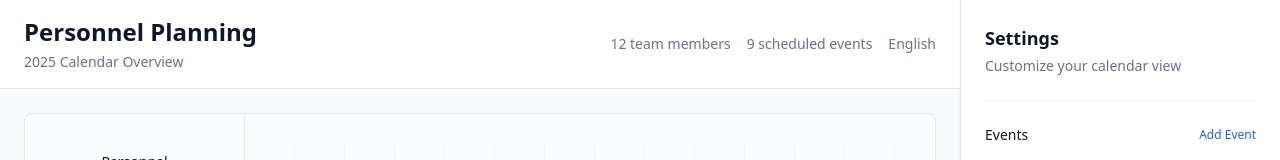
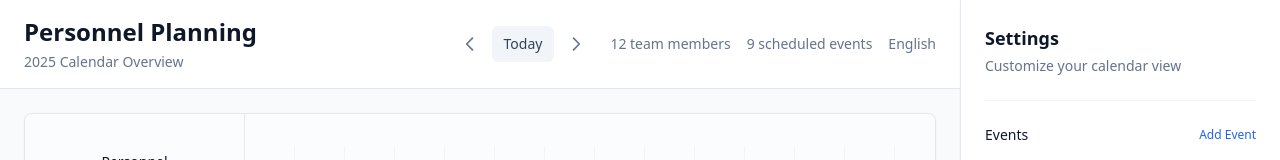
Before and after one commit to Mahdi-Golriz/calendar-svelte, a SvelteKit app: page / in a window 1280 px wide. Shown: the top 160 px of the page. Built offline with nearby package versions, Linux system fonts and the light colour scheme.

Commit message:
Add scroll navigation functionality to Calendar component

```diff
--- a/src/lib/component/Calendar.svelte
+++ b/src/lib/component/Calendar.svelte
@@ -19,6 +19,12 @@
 
     /** @type {number} */
     export let goToTodayTrigger = 0;
+
+    /** @type {number} */
+    export let scrollLeftTrigger = 0;
+
+    /** @type {number} */
+    export let scrollRightTrigger = 0;
 
     /** @type {boolean} */
     export let showWeekends = true;
@@ -65,6 +71,16 @@
     // Watch for goToTodayTrigger changes and scroll to today
     $: if (goToTodayTrigger > 0 && gridRef && days.length > 0) {
         scrollToToday();
+    }
+
+    // Watch for scroll left trigger
+    $: if (scrollLeftTrigger > 0 && gridRef && days.length > 0) {
+        scrollLeft();
+    }
+
+    // Watch for scroll right trigger
+    $: if (scrollRightTrigger > 0 && gridRef && days.length > 0) {
+        scrollRight();
     }
 
     function calculateEvents(events, persons, showWeekends) {
@@ -198,6 +214,28 @@
                 todayIndex * dayWidth - gridWidth / 2 + dayWidth / 2;
             gridRef.scrollTo({
                 left: centeredPosition,
+                behavior: "smooth",
+            });
+        }
+    }
+
+    function scrollLeft() {
+        if (gridRef) {
+            const gridWidth = gridRef.clientWidth;
+            const scrollAmount = gridWidth * 0.8; // Scroll 80% of visible width
+            gridRef.scrollBy({
+                left: -scrollAmount,
+                behavior: "smooth",
+            });
+        }
+    }
+
+    function scrollRight() {
+        if (gridRef) {
+            const gridWidth = gridRef.clientWidth;
+            const scrollAmount = gridWidth * 0.8; // Scroll 80% of visible width
+            gridRef.scrollBy({
+                left: scrollAmount,
                 behavior: "smooth",
             });
         }
--- a/src/routes/+page.svelte
+++ b/src/routes/+page.svelte
@@ -136,6 +136,8 @@
 
     // Navigation trigger for calendar
     let goToTodayTrigger = 0;
+    let scrollLeftTrigger = 0;
+    let scrollRightTrigger = 0;
 
     /** @type {string} */
     let locale = 'en-US'; // Changed default to English
@@ -194,6 +196,14 @@
         goToTodayTrigger += 1; // Increment to trigger reactive update
     }
 
+    function handleScrollLeft() {
+        scrollLeftTrigger += 1;
+    }
+
+    function handleScrollRight() {
+        scrollRightTrigger += 1;
+    }
+
     function handleDateSelect(event) {
         const { date } = event.detail;
         console.log('Date selected:', date);
@@ -244,6 +254,37 @@
                         <p class="text-sm text-slate-500 mt-1">2025 Calendar Overview</p>
                     </div>
                     <div class="flex items-center space-x-2 md:space-x-4">
+                        <!-- Navigation buttons -->
+                        <div class="flex items-center space-x-1">
+                            <button
+                                on:click={handleScrollLeft}
+                                class="p-2 rounded-md text-slate-500 hover:text-slate-700 hover:bg-slate-100 focus:outline-none focus:ring-2 focus:ring-blue-500"
+                                title="Scroll left"
+                                aria-label="Scroll calendar left"
+                            >
+                                <svg class="w-5 h-5" fill="none" stroke="currentColor" viewBox="0 0 24 24">
+                                    <path stroke-linecap="round" stroke-linejoin="round" stroke-width="2" d="M15 19l-7-7 7-7" />
+                                </svg>
+                            </button>
+                            <button
+                                on:click={handleGoToToday}
+                                class="px-3 py-2 text-sm font-medium text-slate-700 bg-slate-100 hover:bg-slate-200 rounded-md transition-colors focus:outline-none focus:ring-2 focus:ring-blue-500"
+                                title="Go to today"
+                            >
+                                Today
+                            </button>
+                            <button
+                                on:click={handleScrollRight}
+                                class="p-2 rounded-md text-slate-500 hover:text-slate-700 hover:bg-slate-100 focus:outline-none focus:ring-2 focus:ring-blue-500"
+                                title="Scroll right"
+                                aria-label="Scroll calendar right"
+                            >
+                                <svg class="w-5 h-5" fill="none" stroke="currentColor" viewBox="0 0 24 24">
+                                    <path stroke-linecap="round" stroke-linejoin="round" stroke-width="2" d="M9 5l7 7-7 7" />
+                                </svg>
+                            </button>
+                        </div>
+
                         <!-- Desktop info - hidden on mobile -->
                         <div class="hidden md:flex items-center space-x-4">
                             <div class="text-sm text-slate-500">
@@ -293,6 +334,8 @@
                     {persons}
                     highlight={enableHighlight}
                     {goToTodayTrigger}
+                    {scrollLeftTrigger}
+                    {scrollRightTrigger}
                     {showWeekends}
                     {highlightWeekends}
                     {locale}
```
